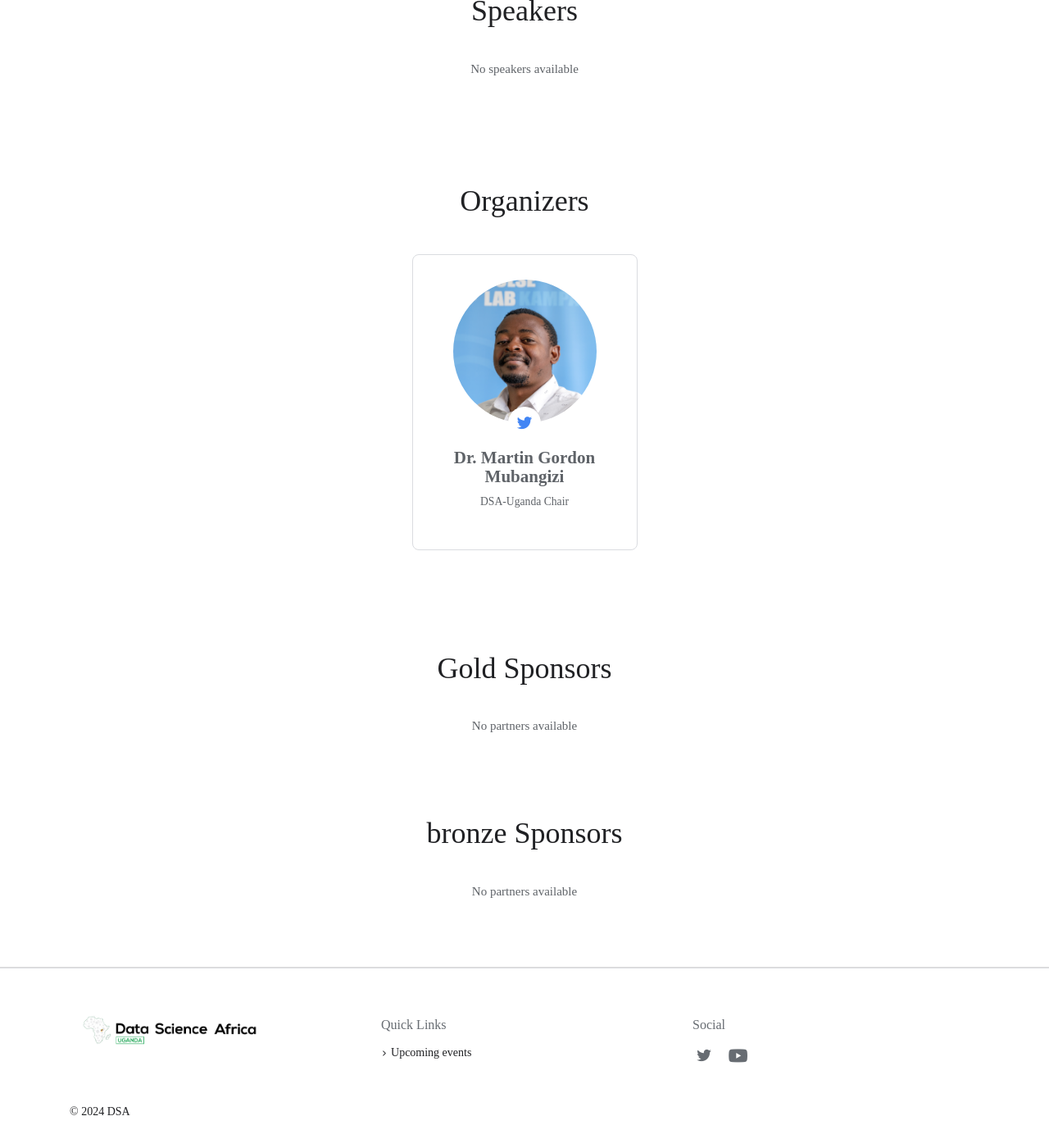
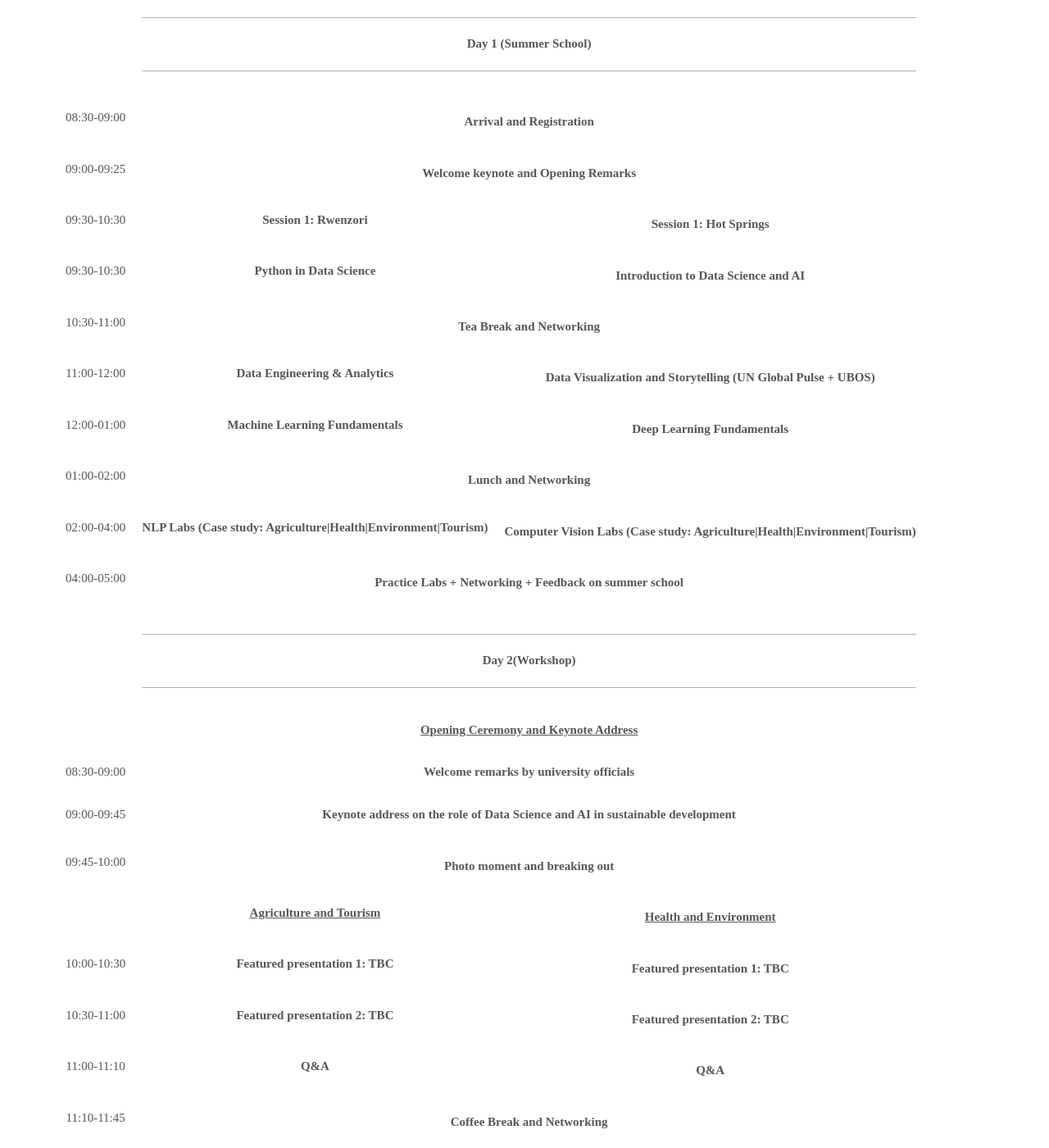
Before and after one commit to datsciafrica/dsaUganda, a Jekyll site: the page built from _events/dsau-westren.md, in a window 1280 px wide and 1400 px high, scrolled down 2567 px. Shown: the whole window at 82% size. Built offline with Jekyll 4.4.1, drawn with Linux system fonts in a browser that asks for light colours; some web fonts are replaced; some of the changed text lies outside the part shown.

Commit message:
Update Organizers,event schedule, registering link

```diff
--- a/_config.yml
+++ b/_config.yml
@@ -21,7 +21,7 @@
 
 #Gallery
 gallerylinks:
- - {imagename: "IMG_9633.jpg", thumbnail: "IMG_9633.jpg",  datasubhtml: "DSA Uganda 2024 Fort Portal, Mountains of the Moon University, this August 2024 . <br><strong>Attention:</strong> Registration will be opening soon! Stay tuned for more updates.</br>", datasubparagraph: ""}
+ - {imagename: "dsau_westren.png", thumbnail: "dsau_westren.png",  datasubhtml: "DSA Uganda 2024 Fort Portal, Mountains of the Moon University, this August 2024 . <br>Watch this session on Youtube link below<br> <a href='https://docs.google.com/forms/d/e/1FAIpQLSca458CmTgzap7UpmPkafQLyzGXc6J5RRgxe7DtwlnUIgAyLg/viewform' class='btn btn-primary'>Click To Register <i class='glyphicon glyphicon-edit'></i></a>", datasubparagraph: ""}
  - {imagename: "foe_bg.jpg", thumbnail: "foe_bg.jpg",  datasubhtml: "DSA Uganda Eastern, Busitema University, Tororo Campus, September 2023,<br>Watch this session on Youtube link below<br> <a href='https://www.youtube.com/watch?v=e5tHetBxMnM' class='btn btn-primary'>Click to view session on Youtube <i class='glyphicon glyphicon-youtube'></i></a>", datasubparagraph: ""}
  - {imagename: "IMG_9541.jpg", thumbnail: "IMG_9541.jpg",  datasubhtml: "Official Logo for Data Science Africa, Uganda (DSAU) Chapter.", datasubparagraph: ""}
  - {imagename: "IMG_9543.jpg", thumbnail: "IMG_9543.jpg",  datasubhtml: "Panel discussion set up at the Data Science Africa, Uganda (DSAU) Chapter launched on 5th August, 2022 at the National ICT Hub, Nakawa.", datasubparagraph: ""}
--- a/_data/partners.yml
+++ b/_data/partners.yml
@@ -64,3 +64,6 @@
 dsa:
   name: Data Science Africa
   image: /assets/img/partners/dsa.png
+makererAIHealthLab:
+  name: Data Science Africa
+  image: /assets/img/partners/makererAIHealthLab.jpeg
--- a/_events/dsau-westren.md
+++ b/_events/dsau-westren.md
@@ -211,6 +213,215 @@
 #   start:
 #   end:
 
+day1:
+- slot:
+  start:
+  end:
+  activity: "<hr><b>Day 1 (Summer School)</b> <hr>"
+- slot:
+  start: "08:30-"
+  end: "09:00"
+  activity: "<center>Arrival and Registration</center>"
+- slot:
+  start: "09:00-"
+  end: "09:25"
+  activity: "<center>Welcome keynote and Opening Remarks</center>"
+- slot:
+  start: "09:30-"
+  end: "10:30 "
+  sessions:
+  - room1:
+    topic1: "<b>Session 1: Rwenzori</b>"
+  - room2:
+    topic2: "<b>Session 1: Hot Springs</b>"
+- slot:
+  start: "09:30-"
+  end: "10:30 "
+  sessions:
+  - room1:
+    topic1: "Python in Data Science"
+  - room2:
+    topic2: "Introduction to Data Science and AI"
+- slot:
+  start: "10:30-"
+  end: "11:00 "
+  activity: "<center>Tea Break and Networking</center>"
+- slot:
+  start: "11:00-"
+  end: "12:00 "
+  sessions:
+  - room1:
+    topic1: "Data Engineering & Analytics"
+  - room2:
+    topic2: "Data Visualization and Storytelling (UN Global Pulse + UBOS)"
+- slot:
+  start: "12:00-"
+  end: "01:00 "
+  sessions:
+  - room1:
+    topic1: "Machine Learning Fundamentals"
+  - room2:
+    topic2: "Deep Learning Fundamentals"
+- slot:
+  start: "01:00-"
+  end: "02:00 "
+  activity: "<center>Lunch and Networking</center>"
+- slot:
+  start: "02:00-"
+  end: "04:00 "
+  sessions:
+  - room1:
+    topic1: "NLP Labs (Case study: Agriculture|Health|Environment|Tourism)"
+  - room2:
+    topic2: "Computer Vision Labs (Case study: Agriculture|Health|Environment|Tourism)"
+- slot:
+  start: "04:00-"
+  end: "05:00 "
+  activity: "<center>Practice Labs + Networking + Feedback on summer school<center>"
+day2:
+- slot:
+  start:
+  end:
+  activity: "<hr><b>Day 2(Workshop)</b> <hr>"
+- slot:
+  start:
+  end:
+  activity: "<u><b>Opening Ceremony and Keynote Address</b></u>"
+  details:
+    - title:
+- slot:
+  start: "08:30-"
+  end: "09:00 "
+  activity:  "Welcome remarks by university officials"
+  details:
+    - title:
+- slot:
+  start: "09:00-"
+  end: "09:45 "
+  activity: "Keynote address on the role of Data Science and AI in sustainable development"
+- slot:
+  start: "09:45-"
+  end: "10:00 "
+  activity: "<center><b>Photo moment and breaking out</center></b>"
+- slot:
+  start:
+  end:
+  sessions:
+    - room1: "<b>Track 1:</b>"
+      topic1: "<u> Agriculture and Tourism</u>"
+    - room2: "<b>Track 2: </b>"
+      topic2: "<u>Health and Environment</u>"
+- slot:
+  start: "10:00-"
+  end: "10:30 "
+  sessions:
+    - room1:
+      topic1: "Featured presentation 1: TBC"
+    - room2:
+      topic2: "Featured presentation 1: TBC"
+- slot:
+  start: "10:30-"
+  end: "11:00 "
+  sessions:
+    - room1:
+      topic1: "Featured presentation 2: TBC"
+    - room2:
+      topic2: "Featured presentation 2: TBC"
+- slot:
+  start: "11:00-"
+  end: "11:10 "
+  sessions:
+    - room1:
+      topic1: "Q&A"
+    - room2:
+      topic2: "Q&A"
+- slot:
+  start: "11:10-"
+  end: "11:45 "
+  activity: "<center><b>Coffee Break and Networking</center></b>"
+- slot:
+  start:
+  end:
+  sessions:
+    - room1: "<b>Track 1:</b>"
+      topic1: "<u> Agriculture and Tourism</u>"
+    - room2: "<b>Track 2: </b>"
+      topic2: "<u>Health and Environment</u>"
+- slot:
+  start: "11:45-"
+  end: "12:30 "
+  sessions:
+    - room1:
+      topic1: "Keynote Presentation: TBC"
+    - room2:
+      topic2: "Keynote Presentation: TBC"
+- slot:
+  start: "12:30-"
+  end: "01:00 "
+  sessions:
+    - room1:
+      topic1: "Featured Presentation: TBC"
+    - room2:
+      topic2: "Featured Presentation: TBC"
+- slot:
+  start: "01:00-"
+  end: "01:15 "
+  sessions:
+    - room1:
+      topic1: "Q&A"
+    - room2:
+      topic2: "Q&A"
+- slot:
+  start: "01:15-"
+  end: "02:15 "
+  activity: "<center><b>Lunch Break</center></b>"
+- slot:
+  start:
+  end:
+  sessions:
+    - room1: "<b>Track 1:</b>"
+      topic1: "<u> Agriculture and Tourism</u>"
+    - room2: "<b>Track 2: </b>"
+      topic2: "<u>Health and Environment</u>"
+- slot:
+  start: "02:15-"
+  end: "03:15 "
+  sessions:
+    - room1:
+      topic1: "Panel 1: TBC"
+    - room2:
+      topic2: "Panel 1: TBC"
+- slot:
+  start: "03:15-"
+  end: "04:15 "
+  sessions:
+    - room1:
+      topic1: "Spotlight + Mentorship 5 presentations @10 minutes"
+    - room2:
+      topic2: "Spotlight + Mentorship 5 presentations @10 minutes"
+- slot:
+  start: "04:15-"
+  end: "04:30 "
+  sessions:
+    - room1:
+      topic1: "Poster viewing"
+    - room2:
+      topic2: "Poster viewing"
+- slot:
+  start: "04:30-"
+  end: "05:00 "
+  activity: "<center><b>Coffee Break and Networking</center></b>"
+- slot:
+  start:
+  end:
+  activity: "<u><b>Closing Remarks and Networking</b></u>"
+  details:
+    - title:
+- slot:
+  start: "05:00-"
+  end: "05:45 "
+  activity: "Summary of the day’s discussions, Final thoughts and future directions, Closing remarks"
+
 speakers:
   # - id: 1
   #   name: "Dr. Godliver Owomugisha"
@@ -303,43 +514,33 @@
   #   bio: ""
 
 organizers:
-  # - id: 1
-  #   name: "Dr. Godliver Owomugisha"
-  #   title: "General Chair"
-  #   company: "Makerere AI Lab"
-  #   twitter: ""
-  #   image: "/assets/img/people/godliver.png"
   - id: 1
+    name: "Dr. Akugizibwe Edwin."
+    title: "General Chair"
+    company: "Mountains of the Moon University:"
+    twitter: ""
+    image: "/assets/img/people/Dr_Akugizibwe_Edwin.jpeg"
+  - id: 2
     name: "Dr. Martin Gordon Mubangizi"
-    title: "DSA-Uganda Chair"
+    title: "Program Chair -Workshop"
     company: "Pulse Lab Kampala"
     twitter: "https://twitter.com/mmubangizi15"
     image: "/assets/img/people/martin.png"
-  # - id: 3
-  #   name: "Mr. Musanje Richard"
-  #   title: "Organizing Committee"
-  #   company: "Busitema University"
-  #   twitter: ""
-  #   image: "/assets/img/people/musanjeRichard.png"
-  # - id: 4
-  #   name: "Mr. Joseph Akol"
-  #   title: "Innovation and Digitization"
-  #   company: "Busitema University"
-  #   twitter: ""
-  #   image: "/assets/img/people/josephAkol.png"
-  # - id: 5
-  #   name: "Ms. Asingwire Barbara Kabwiga"
-  #   title: "Organizing Committee"
-  #   company: "Busitema University"
-  #   twitter: ""
-  #   bio: "Ms. Asingwire Barbara Kabwiga is a Lecturer at Busitema University in the Faculty of Engineering, Department of Computer Engineering and Informatics. Barbara is also a PhD candidate in Embedded Computing Systems at the University of Rwanda at the African Centre of Excellence in Internet of Things. Her research interest is to design an IoT-based healthcare architecture/platform considering resource constraints in developing countries and algorithms to analyse and optimize the data traffic to meet specific critical performance parameters. This will improve the overall performance of IoT- based healthcare systems and patients’ experiences reduce costs and save lives. Her main research interests are in performance analysis of wireless communication systems, Artificial Intelligence and emerging technological trends in the Internet of Things (IoT)."
-  #   image: "/assets/img/people/asingwireBarbaraKabwiga.png"
-  # - id: 6
-  #   name: "Mr. Kabwama Alvin Leonard"
-  #   title: "Sponsorship Chair"
-  #   company: "DSA Uganda"
-  #   twitter: ""
-  #   bio: ""
-  #   image: "/assets/img/people/kabwama.jpeg"
-# partners: [dsa, busitema, plk, sunbird , giz, muk, makererAILab, marconiAILab, airqo]
+  - id: 3
+    name: "Dr. Joyce Nabende Nakatumba"
+    title: "Program Chair - Summer school"
+    company: "DSA Uganda"
+    twitter: ""
+    bio: ""
+    image: "/assets/img/people/jnabende.jpg"
+  - id: 4
+    name: "Ms. Claire Babirye"
+    title: "Program Chair - Summer school"
+    company: "DSA Uganda"
+    twitter: ""
+    bio: ""
+    image: "/assets/img/people/cbabirye.jpg"
+# gold: [ nssf, makererAIHealthLab]
+# bronze: [ucu, fairForward]
+# partners: [dsa, plk, sunbird , muk, makererAILab, makererAIHealthLab, marconiAILab, airqo]
 ---
--- /dev/null
+++ b/_includes/day1Talk.html
@@ -0,0 +1,30 @@
+<tr>
+    <td>
+        <center><p>{{ slot.start }}{{ slot.end }}</p></center>
+    </td>
+    {% if slot.activity %}
+    <td colspan="2">
+        <center><b><p>{{ slot.activity }}</p></b></center>
+    </td>
+    {% else %}
+    <td>
+        {% for session in slot.sessions %}
+        <center><b><p>{{ session.topic1 }}</p></b></center>
+        {% endfor %}
+    </td>
+    <td>
+        {% for session in slot.sessions %}
+        <center><b><p>{{ session.topic2 }}</p></b></center>
+        {% endfor %}
+    </td>
+    {% endif %}
+    <!-- <td>
+        {% if slot.activity %} -->
+        <!-- Additional details can be added here if needed -->
+        <!-- {% else %}
+        {% for session in slot.sessions %} -->
+        <!-- Additional details for each session can be added here if needed -->
+        <!-- {% endfor %}
+        {% endif %}
+    </td> -->
+</tr>
--- a/_layouts/event.html
+++ b/_layouts/event.html
@@ -175,14 +175,14 @@
                 <p class="event-short-description-on-banner">{{ page.about }}
                 </p>
                 {% if page.type == "launch" %}
-                <p class="event-short-description-on-banner">
-                    <strong>Attention:</strong>  Registration will be opening soon! Stay tuned for more updates.
-                </p>
-                <!-- <p class="event-short-description-on-banner"><b>Harsh Tag:</b> {{ page.harshtag }}
+                <!-- <p class="event-short-description-on-banner">
+                    <strong>Attention:</strong> Registration will be opening soon! Stay tuned for more updates.
+                </p> -->
+                <p class="event-short-description-on-banner"><b>Harsh Tag:</b> {{ page.harshtag }}
                 </p>
                 <p class="event-short-description-on-banner"> <b>Twitter:</b> {{ page.twitter }}
-                </p> -->
-                {% endif %}
+                </p>
+                <!-- {% endif %} -->
                 <aside id="react-root-event-tags">
                     <div class="MuiBox-root jss5 jss3 jss2 jss1 event-tags">
                         {% for event_tag in page.tags %}
@@ -203,9 +203,9 @@
 
 
 
-                <!-- <a class="btn btn-primary" href="{{ page.registerLink }}">Click to Register <i
+                <a class="btn btn-primary" href="{{ page.registerLink }}">Click to Register <i
                         class="glyphicon glyphicon-edit"></i></a>
-                <br><br> -->
+                <br><br>
                 <div id="virtual-join-button-container" itemscope="" itemprop="location"
                     itemtype="http://schema.org/VirtualLocation">
                     <span itemprop="url" content="#"></span>
@@ -635,11 +635,28 @@
     </div>
 
     <div class="description-container unpurchased-virtual-no-info ">
-        <div class="container launch">
-            <h1 class="">Event Schedule</h1>
+        <div class="container">
+            <h1 class=""><center>Event Schedule</center></h1>
+            <table>
+                <thead>
+                    <tr>
+                        <th><center>Time</center></th>
+                        <th colspan="2"><center>Activity/Session</center></th>
+                        <!-- <th>Details</th> -->
+                    </tr>
+                </thead>
+                <tbody>
+                    {% for slot in page.day1 %}
+                    {% include day1Talk.html %}
+                    {% endfor %}
+                    {% for slot in page.day2 %}
+                    {% include day1Talk.html %}
+                    {% endfor %}
+                </tbody>
+            </table>
 
 
-            <table class="presentations">
+            <!-- <table class="presentations">
                 <thead>
                     <tr>
                         <th>
@@ -648,17 +665,19 @@
                         <th>
                             <h4 class="text-center">Presentation</h4>
                         </th>
-                        <th></th>
+                        <th>
+
+                        </th>
                     </tr>
                 </thead>
                 <tbody>
 
-                    {% for talk in page.agenda %}
+                    {% for talk in page.agenda %} -->
                     <!--<pre> {{ talk | inspect}} </pre>-->
-                    {% include listtalk.html %}
+                    <!-- {% include listtalk.html %}
                     {% endfor %}
                 </tbody>
-            </table>
+            </table> -->
 
         </div>
 
@@ -848,7 +867,7 @@
         </div>
         <div class="hosts event-partners">
             <h1 class="event-page general-h1">
-                bronze Sponsors
+                Bronze Sponsors
             </h1>
             <div class="container cards">
 
```
Also changed, not shown: other parts of _events/dsau-westren.md (+3 -1 lines), assets/img/dsau_westren.png (added), assets/img/gallery/dsau_westren.png (added), assets/img/partners/makererAIHealthLab.jpeg (added), assets/img/people/Dr_Akugizibwe_Edwin.jpeg (added).
